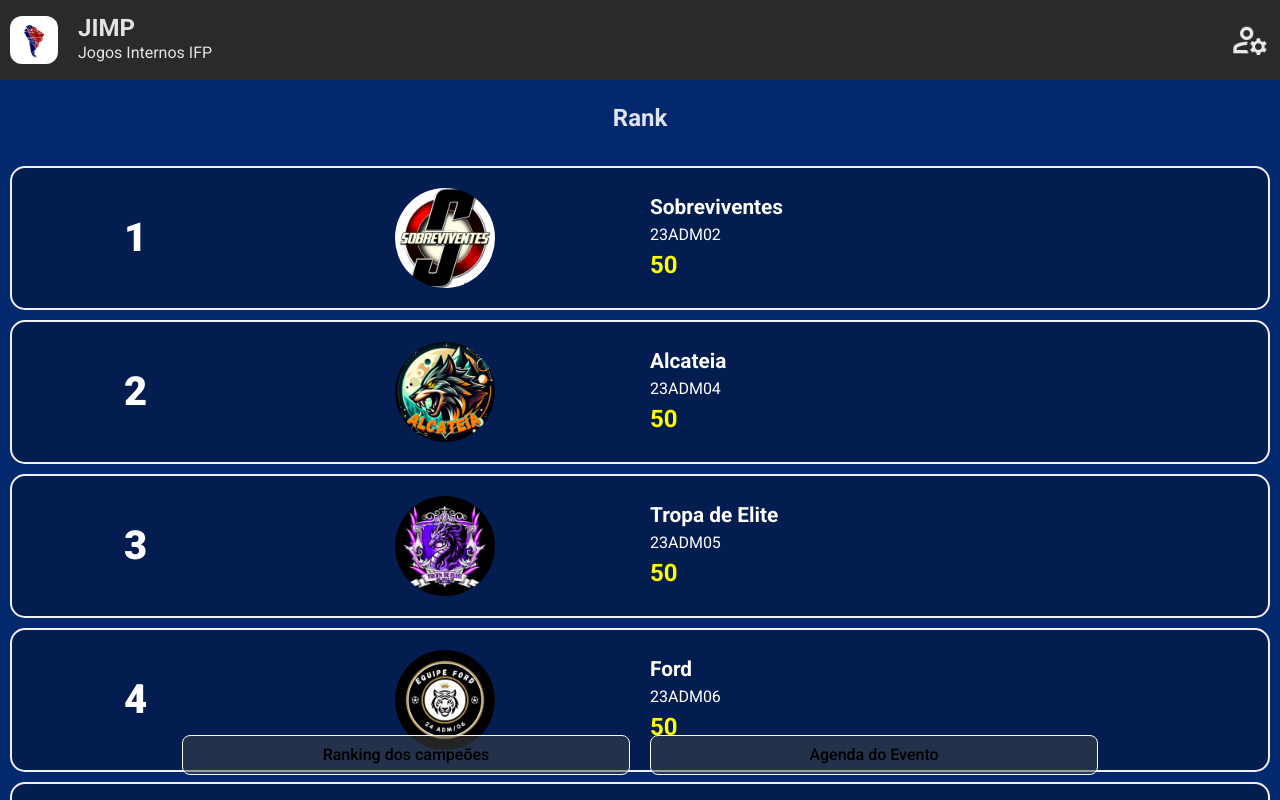
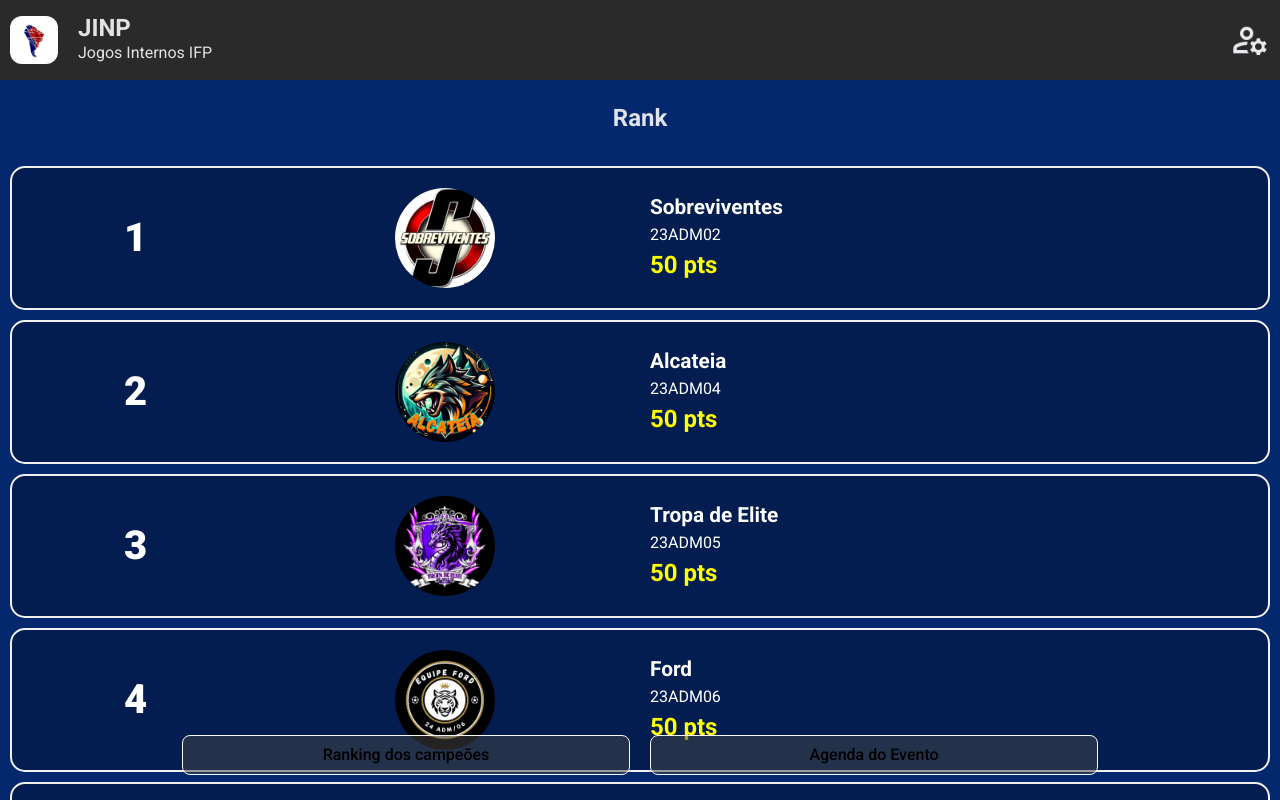
Before and after one commit to werlenx/Jimp, a React (Vite) app: page /rank in a window 1280 px wide. Shown: the top 800 px of the page. Built offline with nearby package versions, Linux system fonts and the light colour scheme.

Commit message:
correçoes ortograficas

```diff
--- a/src/components/cardRank/CardRank.jsx
+++ b/src/components/cardRank/CardRank.jsx
@@ -12,7 +12,7 @@ export default function (props) {
       <div className="info">
         <h2>{props.name}</h2>
         <p>{props.class}</p>
-        <p className="pontos">{props.point}</p>
+        <p className="pontos">{props.point} pts</p>
       </div>
     </CardRanckStyled>
   );
--- a/src/components/head/Head.jsx
+++ b/src/components/head/Head.jsx
@@ -9,7 +9,7 @@ export default function Head(){
                 <Link to="/"><img className="logo" src="logo-ifp.png" alt="" /></Link>
 
                 <div className="title">
-                    <h1>JIMP</h1>
+                    <h1>JINP</h1>
                     <p>Jogos Internos IFP</p>
                 </div>
             </div>
```
Also changed, not shown: public/logos/24adm03_wakanda.jpeg.
